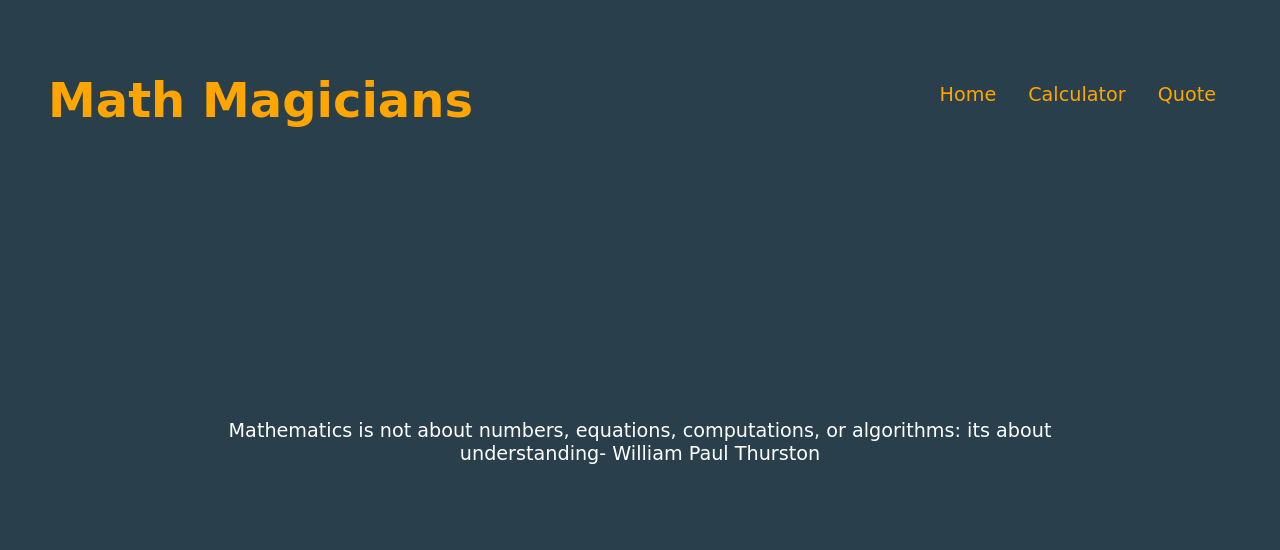
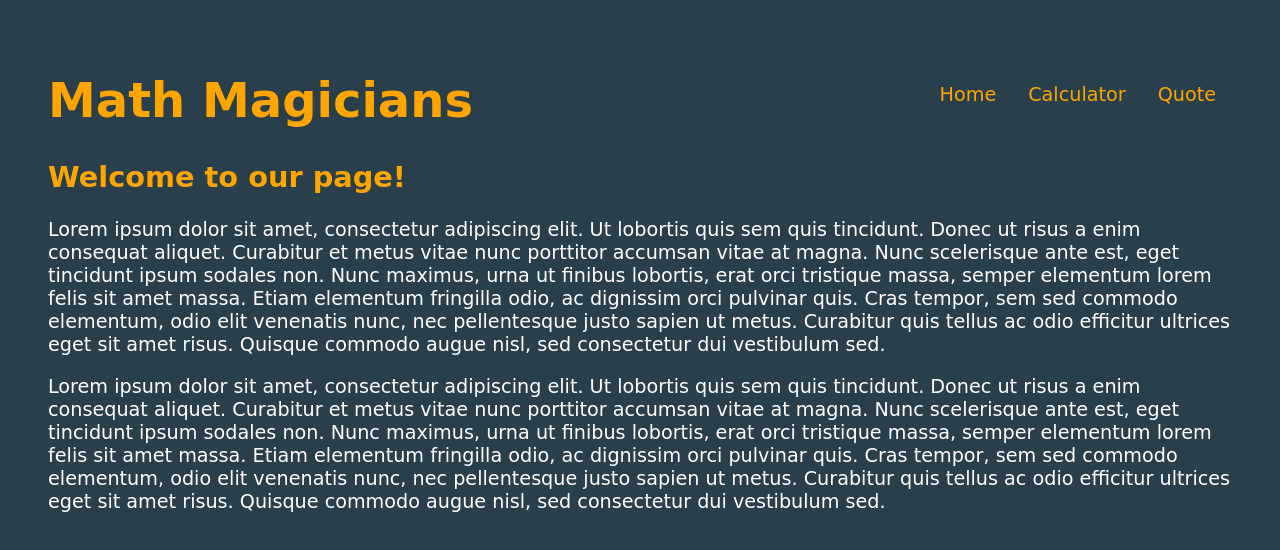
Before and after one commit to lily-coder/math-magicians, a React (Create React App) app: page /quote in a window 1280 px wide. Shown: the top 550 px of the page. Built offline with nearby package versions, Linux system fonts and the light colour scheme.

Commit message:
Add home and quote pages

```diff
--- a/src/App.js
+++ b/src/App.js
@@ -66,7 +66,7 @@ const App = () => {
             </div>
           </div>
         </Route>
-        <Route path='/home'>
+        <Route path='/'>
           <Home />
         </Route>
         <Route path='/quote'>
--- a/src/components/Navbar.js
+++ b/src/components/Navbar.js
@@ -1,15 +1,13 @@
 /* eslint no-unused-vars: 0 no-undef: 0 */
 import React, { useState } from 'react';
 import { NavLink } from 'react-router-dom';
-import { MdClose } from 'react-icons/md/index.js';
-import { FiMenu } from 'react-icons/fi/index.js';
 
 const Navbar = () => {
   const [navbarOpen, setNavbarOpen] = useState(false);
   const links = [
     {
       id: 1,
-      path: '/home',
+      path: '/',
       text: 'Home',
     },
     {
```
